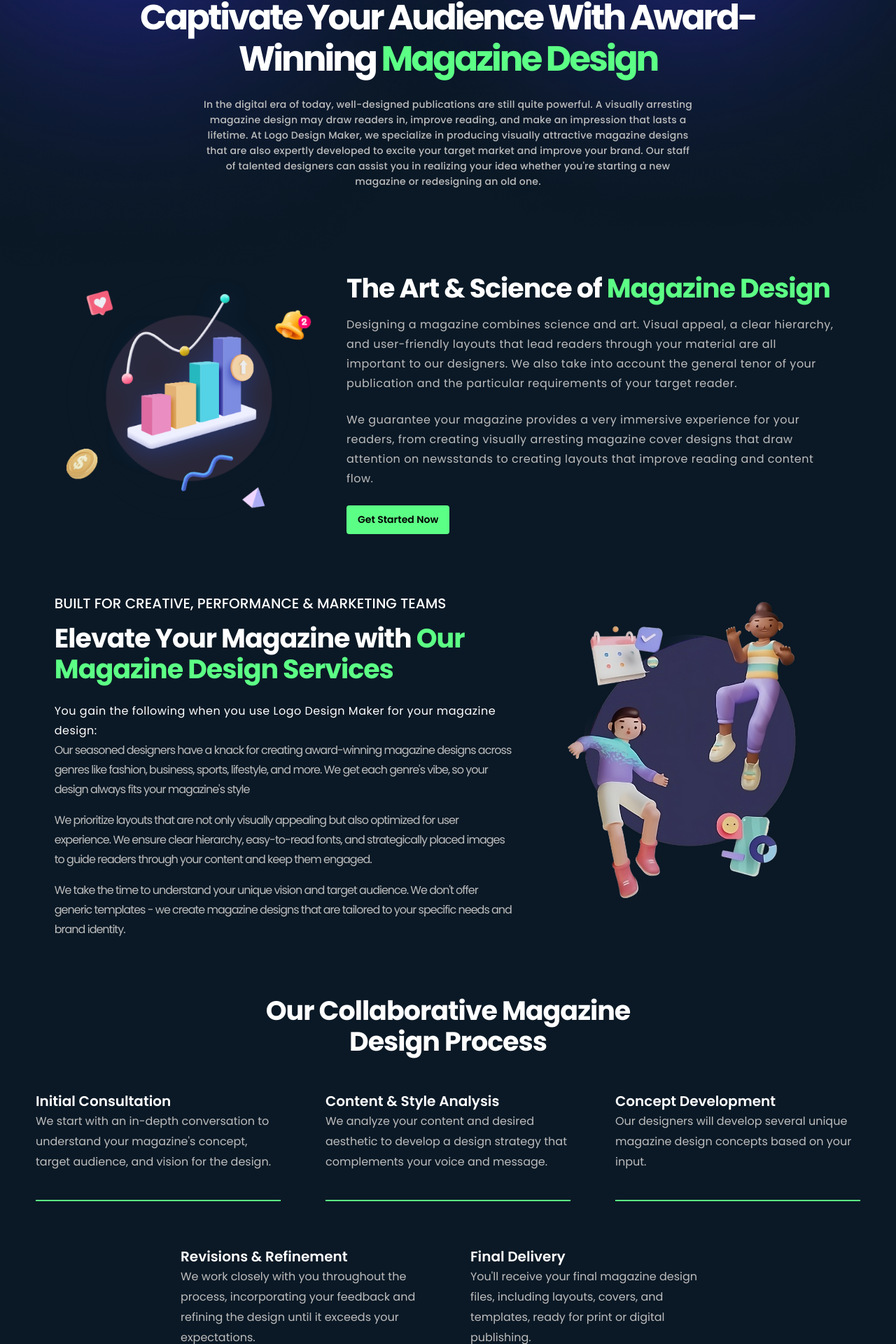
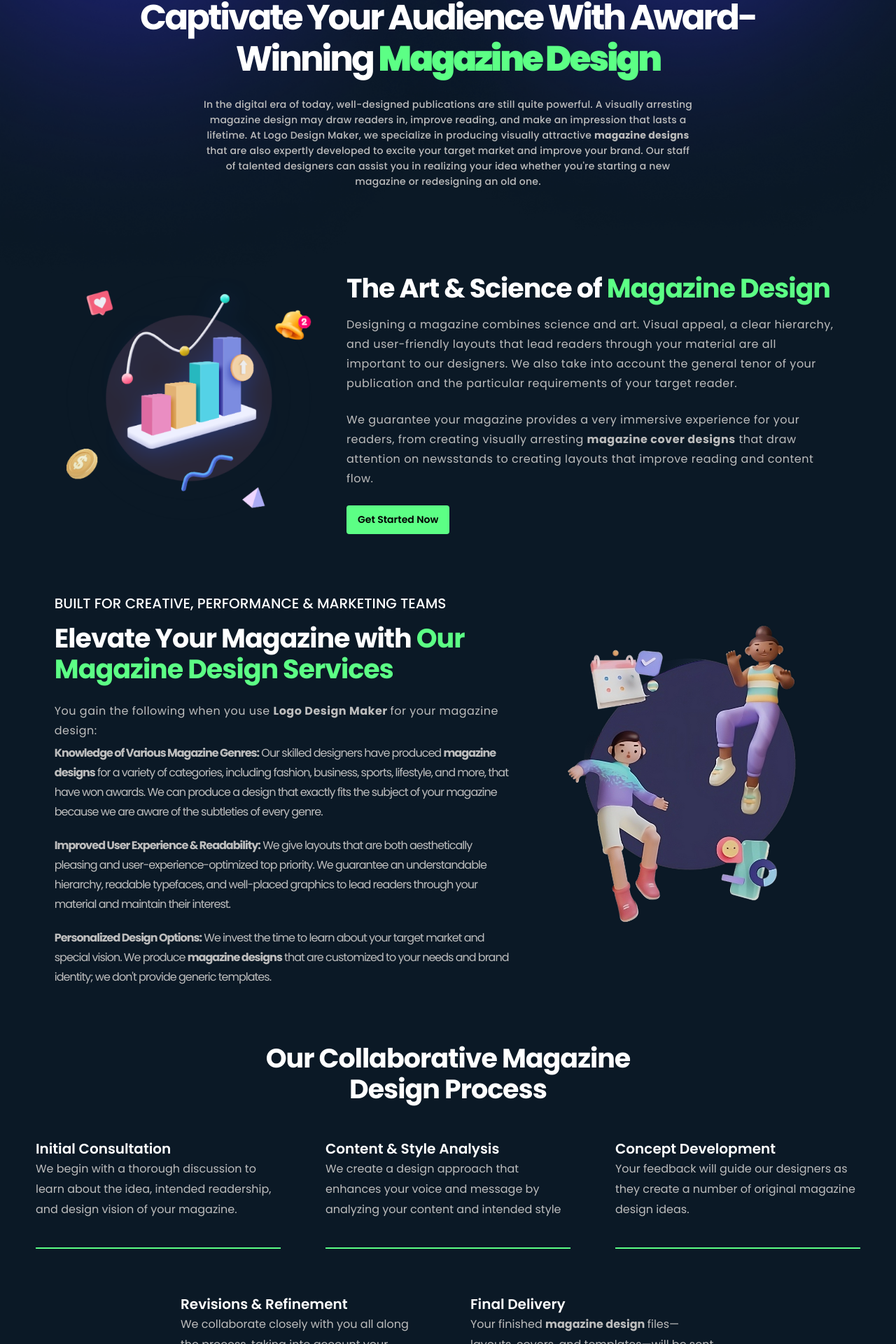
Before and after one commit to shashank8112357010/logo-designmaker, a Next.js app: page /category/magazine-design in a window 1280 px wide. Shown: the part 259-2179 px from the top of the page at 70% size. Built offline with nearby package versions, Linux system fonts and the light colour scheme.

Commit message:
new page added  magazine design

```diff
--- a/src/app/atom/FaqShow.js
+++ b/src/app/atom/FaqShow.js
@@ -13,15 +13,13 @@ export default function FaqShow({ data, index, openIndex, setOpenIndex }) {
         <div className="flex flex-col gap-2 pb-2 customBorderBottom2 border-white"
         >
             <div className="flex items-center justify-between gap-4 cursor-pointer" onClick={toggleAccordion}>
-                <h3 className="text-mobTitle sm:text-tabTitle lg:text-lapTitle font-semibold leading-[21px] cursor-pointer w-full block">
-                    {data.ques}
+                <h3 className="text-mobTitle sm:text-tabTitle lg:text-lapTitle font-semibold leading-[21px] cursor-pointer w-full block" dangerouslySetInnerHTML={{ __html: data.ques }}>
                 </h3>
 
                 <Image src={isOpen ? "/home/UpArrow.png" : "/home/DownArrow.png"} width={15} height={15} alt={isOpen ? "DownArrowImg" : "UpArrowImg"} />
             </div>
             <div className="overflow-hidden">
-                <p className={`transition-all duration-500 ease-in-out ${isOpen ? "max-h-32" : "max-h-0"} text-mobBody max-w-xl lg:max-w-3xl sm:text-tabBody lg:text-lapBody text-primaryGrey`}>
-                    {data.ans}
+                <p className={`transition-all duration-500 ease-in-out ${isOpen ? "max-h-32" : "max-h-0"} text-mobBody max-w-xl lg:max-w-3xl sm:text-tabBody lg:text-lapBody text-primaryGrey`} dangerouslySetInnerHTML={{ __html: data.ans }}>
                 </p>
             </div>
 
--- a/src/app/category/magazine-design/page.js
+++ b/src/app/category/magazine-design/page.js
@@ -26,27 +26,26 @@ export default function MagazineDesign() {
                             Services
                         </span>
                         <h1 className="w-full text-mobHeaderTex text-centert sm:text-tabHeaderText lg:text-lapHeaderText font-bold leading-[28px] sm:leading-[35px] lg:leading-[58.85px] text-white capitalize text-center tracking-[-1px] lg:-tracking-[3px] max-w-[300px] sm:max-w-5xl">
-                            Captivate Your Audience with Award-Winning <span className="text-primaryGreen">Magazine Design</span>
+                            Captivate Your Audience with Award-Winning <span className="text-primaryGreen"><strong>Magazine Design</strong></span>
                         </h1>
                         <p className="text-tabHeaderBody font-medium leading-[22px] tracking-[0.2px] text-primaryGray text-center max-w-[350px] sm:max-w-[500px] md:max-w-[700px] px-2 sm:px-0">
-                            In the digital era of today, well-designed publications are still quite powerful. A visually arresting magazine design may draw readers in, improve reading, and make an impression that lasts a lifetime. At Logo Design Maker, we specialize in producing visually attractive magazine designs that are also expertly developed to excite your target market and improve your brand. Our staff of talented designers can assist you in realizing your idea whether you're starting a new magazine or redesigning an old one.
-
+                            In the digital era of today, well-designed publications are still quite powerful. A visually arresting magazine design may draw readers in, improve reading, and make an impression that lasts a lifetime. At <span>Logo Design Maker</span>, we specialize in producing visually attractive <strong> magazine designs</strong> that are also expertly developed to excite your target market and improve your brand. Our staff of talented designers can assist you in realizing your idea whether you&apos;re starting a new magazine or redesigning an old one.
                         </p>
                     </div>
                 </main>
             </div>
 
             <div className="mt-64 sm:mt-0">
-                <ServiceIntro imgSrc="/services/clothing&merchandiseDesign.png" heading1="The Art & Science of " heading2="Magazine Design" para1="Designing a magazine combines science and art. Visual appeal, a clear hierarchy, and user-friendly layouts that lead readers through your material are all important to our designers. We also take into account the general tenor of your publication and the particular requirements of your target reader." para2="We guarantee your magazine provides a very immersive experience for your readers, from creating visually arresting magazine cover designs that draw attention on newsstands to creating layouts that improve reading and content flow." withButton={true} flexDirection="flex-row" />
+                <ServiceIntro imgSrc="/services/clothing&merchandiseDesign.png" heading1="The Art & Science of " heading2="Magazine Design" para1="Designing a magazine combines science and art. Visual appeal, a clear hierarchy, and user-friendly layouts that lead readers through your material are all important to our designers. We also take into account the general tenor of your publication and the particular requirements of your target reader." para2={<span>We guarantee your magazine provides a very immersive experience for your readers, from creating visually arresting <strong> magazine cover designs</strong> that draw attention on newsstands to creating layouts that improve reading and content flow.</span>} withButton={true} flexDirection="flex-row" />
             </div>
 
-            <ServiceDesign imgSrc="/services/BrandDesigns.png" subHeading1="BUILT FOR CREATIVE, PERFORMANCE & MARKETING TEAMS" heading1="Elevate Your Magazine with " heading2="Our Magazine Design Services" para="You gain the following when you use Logo Design Maker for your magazine design:" flexDirection="flex-row-reverse" servicesDesignData={servicesDesignData} />
+            <ServiceDesign imgSrc="/services/BrandDesigns.png" subHeading1="BUILT FOR CREATIVE, PERFORMANCE & MARKETING TEAMS" heading1="Elevate Your Magazine with " heading2="Our Magazine Design Services" para={<span>You gain the following when you use <strong> Logo Design Maker </strong>for your magazine design:</span>} flexDirection="flex-row-reverse" servicesDesignData={servicesDesignData} />
 
             <DesignProcess heading="Our Collaborative Magazine Design Process" designProcess={designProcess} />
 
-            <ServiceIntro imgSrc="/services/Building Web and App Development.png" heading1="A Trusted Partner for Exceptional Magazine Design" para1="At Logo Design Maker, we are passionate about helping publishers create magazines that stand out from the crowd. We offer a collaborative and transparent process, ensuring you're involved every step of the way." para2="Our team of experienced and talented designers is dedicated to exceeding your expectations and delivering magazine designs that are not only visually stunning but also strategically designed to engage your readers and achieve your business goals." withButton={true} flexDirection="flex-row" />
+            <ServiceIntro imgSrc="/services/clothing&merchandiseDesign.png" heading1={<span>A Dependable Partner for Superior <strong>Magazine Design</strong></span>} para1={<span>Helping publishers produce magazines that are unique is our passion at <strong>Logo Design Maker</strong>. We guarantee your participation at every stage of the process by offering a cooperative and open one.</span>} para2={<span>Our staff of skilled and experienced designers is committed to meeting your needs and providing magazine designs that are not only aesthetically beautiful but also thoughtfully planned to captivate your readers and meet your financial objectives.</span>} withButton={true} flexDirection="flex-row" />
 
-            <ServicesCTA imgSrc="/services/takeYourAction.png" heading="Ready to Unlock Your Book's Full Potential?" para="Partner with Logo Design Maker and experience the difference a human touch can make. Contact us today to schedule a free consultation and discuss your custom logo design needs." />
+            <ServicesCTA imgSrc="/services/SocialMediaDesignFuel.png" heading="Are You Prepared to Wow Your Viewers?" para={<span>Don&apos;t settle for a mediocre <strong> magazine design</strong>. Give our talented designers the freedom to produce a magazine that appeals to your target market and captures the distinct voice of your business. See how we can help you improve your magazine and reach your publishing objectives by getting in touch with us for a free consultation right now.</span>} />
 
             <Faqq faqs={faqs} />
 
--- a/src/app/components/home/Category/DesignProcess.js
+++ b/src/app/components/home/Category/DesignProcess.js
@@ -10,8 +10,8 @@ export default function DesignProcess({ heading, designProcess }) {
                     {designProcess.map((item) => {
                         return (
                             <div key={item.id} className="w-[250px] lg:w-[350px] text-start pb-6 lg:pb-10 border-b-2 border-primaryGreen">
-                                <div className="text-white text-mobTitle sm:text-tabTitle lg:text-lapTitle font-semibold">{item.heading}</div>
-                                <div className="text-primaryGray text-mobBody sm:text-tabBody lg:text-lapBody leading-[20px] lg:leading-[28.8px] ">{item.para}</div>
+                                <div className="text-white text-mobTitle sm:text-tabTitle lg:text-lapTitle font-semibold" dangerouslySetInnerHTML={{ __html: item.heading }}></div>
+                                <div className="text-primaryGray text-mobBody sm:text-tabBody lg:text-lapBody leading-[20px] lg:leading-[28.8px] " dangerouslySetInnerHTML={{ __html: item.para }}></div>
                             </div>
                         )
                     })}
--- a/src/app/components/services/ServiceDesign.js
+++ b/src/app/components/services/ServiceDesign.js
@@ -24,7 +24,7 @@ export default function ServiceDesign({ imgSrc, subHeading1, subHeading2, headin
                         {heading1}<span className="text-primaryGreen">{heading2}</span> <span>{heading3}</span>
                     </h2>
 
-                    <p className="font-normal -mb-8 text-mobBody sm:text-tabBody lg:text-lapBody tracking-[0.5px] leading-[18px] lg:leading-[28px] mt-2">
+                    <p className=" text-primaryGray font-normal -mb-8 text-mobBody sm:text-tabBody lg:text-lapBody tracking-[0.5px] leading-[18px] lg:leading-[28px] mt-2">
                         {para}
                     </p>
 
@@ -34,12 +34,12 @@ export default function ServiceDesign({ imgSrc, subHeading1, subHeading2, headin
                             {
                                 servicesDesignData?.map((item) => {
                                     return (
-                                        <div key={item.id} className="flex flex-row justify-center gap-1">
+                                        <div key={item.id} className={`flex ${item.heading && "mt-5 mb-0"} flex-row justify-center gap-1`}>
                                             {/* <div className="w-6 h-2 relative mt-[18px]">
                                             </div> */}
-                                            <div className="text-primaryGreen font-bold text-mobBody sm:text-tabBody lg:text-lapBody leading-[21px] sm:leading-[25px] lg:leading-[28px] tracking-[-1px]">
-                                                <div className="font-normal text-primaryGray mt-4" dangerouslySetInnerHTML={{ __html: item.subHeading }}>
-                                                </div>
+                                            <div className="text-primaryGray font-bold text-mobBody sm:text-tabBody lg:text-lapBody leading-[21px] sm:leading-[25px] lg:leading-[28px] tracking-[-1px]">
+                                                {item.heading}<span className="font-normal text-primaryGray mt-4" dangerouslySetInnerHTML={{ __html: item.subHeading }}>
+                                                </span>
                                             </div>
                                         </div>
                                     )
--- a/src/data/magazine-design.js
+++ b/src/data/magazine-design.js
@@ -1,20 +1,20 @@
 export const servicesDesignData = [
-    { id: 1, heading: "Expertise in Diverse Magazine Genres:", subHeading: " Our seasoned designers have a knack for creating award-winning magazine designs across genres like fashion, business, sports, lifestyle, and more. We get each genre's vibe, so your design always fits your magazine's style" },
-    { id: 2, heading: "Enhanced Readability & User Experience:", subHeading: " We prioritize layouts that are not only visually appealing but also optimized for user experience. We ensure clear hierarchy, easy-to-read fonts, and strategically placed images to guide readers through your content and keep them engaged." },
-    { id: 3, heading: "Customized Design Solutions:", subHeading: " We take the time to understand your unique vision and target audience. We don't offer generic templates - we create magazine designs that are tailored to your specific needs and brand identity." },
+    { id: 1, heading: "Knowledge of Various Magazine Genres:", subHeading: " Our skilled designers have produced <strong>magazine designs</strong> for a variety of categories, including fashion, business, sports, lifestyle, and more, that have won awards. We can produce a design that exactly fits the subject of your magazine because we are aware of the subtleties of every genre." },
+    { id: 2, heading: "Improved User Experience & Readability:", subHeading: " We give layouts that are both aesthetically pleasing and user-experience-optimized top priority. We guarantee an understandable hierarchy, readable typefaces, and well-placed graphics to lead readers through your material and maintain their interest." },
+    { id: 3, heading: "Personalized Design Options:", subHeading: " We invest the time to learn about your target market and special vision. We produce <strong> magazine designs</strong> that are customized to your needs and brand identity; we don't provide generic templates." },
 ]
 
 export const faqs = [
-    { id: 1, ques: "What software do you use for magazine design?", ans: "We use industry-standard design software such as Adobe InDesign, ensuring your magazine design files are compatible with professional printing and publishing workflows." },
-    { id: 2, ques: "Can you help with magazine cover design as a standalone service?", ans: "The design process typically takes 2-3 weeks, depending on the complexity of your project and the number of revisions required. However, we strive to deliver high-quality results efficiently while maintaining open communication throughout the process." },
-    { id: 3, ques: "Do you offer services for designing magazines for online publication?", ans: "Absolutely! We offer a variety of branding packages that combine logo design with other services such as business card design, website design, and social media graphics. Feel free to contact us to discuss a custom package tailored to your specific needs." },
-    { id: 4, ques: "How long does the magazine design process typically take?", ans: "Getting started is easy! Simply visit our website and fill out a brief form outlining your brand and design preferences. A member of our team will then be in touch to discuss your project further and answer any questions you may have. " }
+    { id: 1, ques: "What software do you use for magazine design?", ans: "We make sure your<strong> magazine design</strong> files operate with expert printing and publishing processes by using industry-standard design software like Adobe InDesign." },
+    { id: 2, ques: "Can you help with<strong> magazine cover design </strong>as a standalone service?", ans: "Absolutely! We recognize how important a visually striking magazine cover is. We can produce a stand-alone magazine cover design that accurately represents the material in your publication and draws attention on newsstands. Get in touch to talk about your particular requirements." },
+    { id: 3, ques: "Do you offer services for designing magazines for online publication?", ans: "Indeed! Magazine design is something we do well for both print and online audiences. We can produce online-viewing-optimized layouts and make sure your magazine design works well on the internet." },
+    { id: 4, ques: "How long does the magazine design process typically take?", ans: "The intricacy of your work and the quantity of necessary modifications will determine the timetable. All the same, we usually finish most <strong>magazine design</strong> jobs in four to six weeks, and we keep you updated along the way." }
 ]
 
 export const designProcess = [
-    { id: 0, heading: "Initial Consultation", para: "We start with an in-depth conversation to understand your magazine's concept, target audience, and vision for the design." },
-    { id: 1, heading: "Content & Style Analysis", para: "We analyze your content and desired aesthetic to develop a design strategy that complements your voice and message." },
-    { id: 2, heading: "Concept Development", para: "Our designers will develop several unique magazine design concepts based on your input." },
-    { id: 3, heading: "Revisions & Refinement", para: "We work closely with you throughout the process, incorporating your feedback and refining the design until it exceeds your expectations." },
-    { id: 4, heading: "Final Delivery", para: "You'll receive your final magazine design files, including layouts, covers, and templates, ready for print or digital publishing." },
+    { id: 0, heading: "Initial Consultation", para: "We begin with a thorough discussion to learn about the idea, intended readership, and design vision of your magazine." },
+    { id: 1, heading: "Content & Style Analysis", para: "We create a design approach that enhances your voice and message by analyzing your content and intended style    " },
+    { id: 2, heading: "Concept Development", para: "Your feedback will guide our designers as they create a number of original magazine design ideas." },
+    { id: 3, heading: "Revisions & Refinement", para: "We collaborate closely with you all along the process, taking into account your comments and improving the design until it meets your needs." },
+    { id: 4, heading: "Final Delivery", para: "Your finished <strong> magazine design </strong> files—layouts, covers, and templates—will be sent to you, prepared for print or digital publication." },
 ]
```
